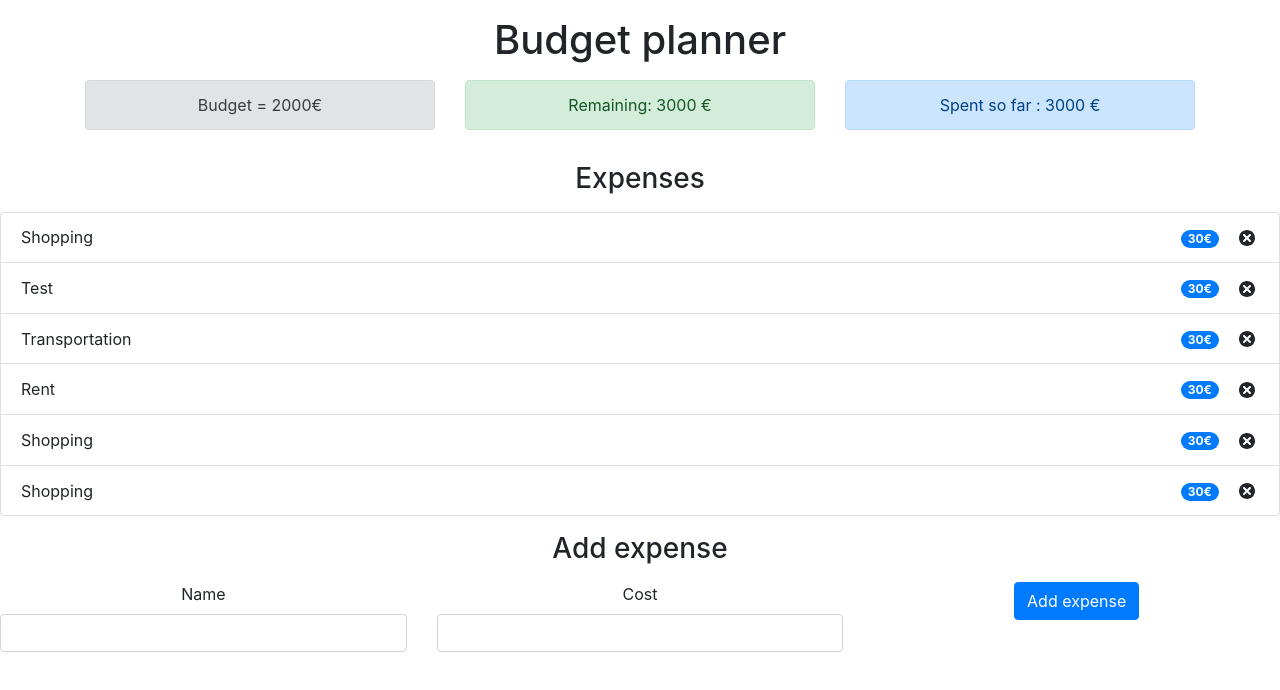
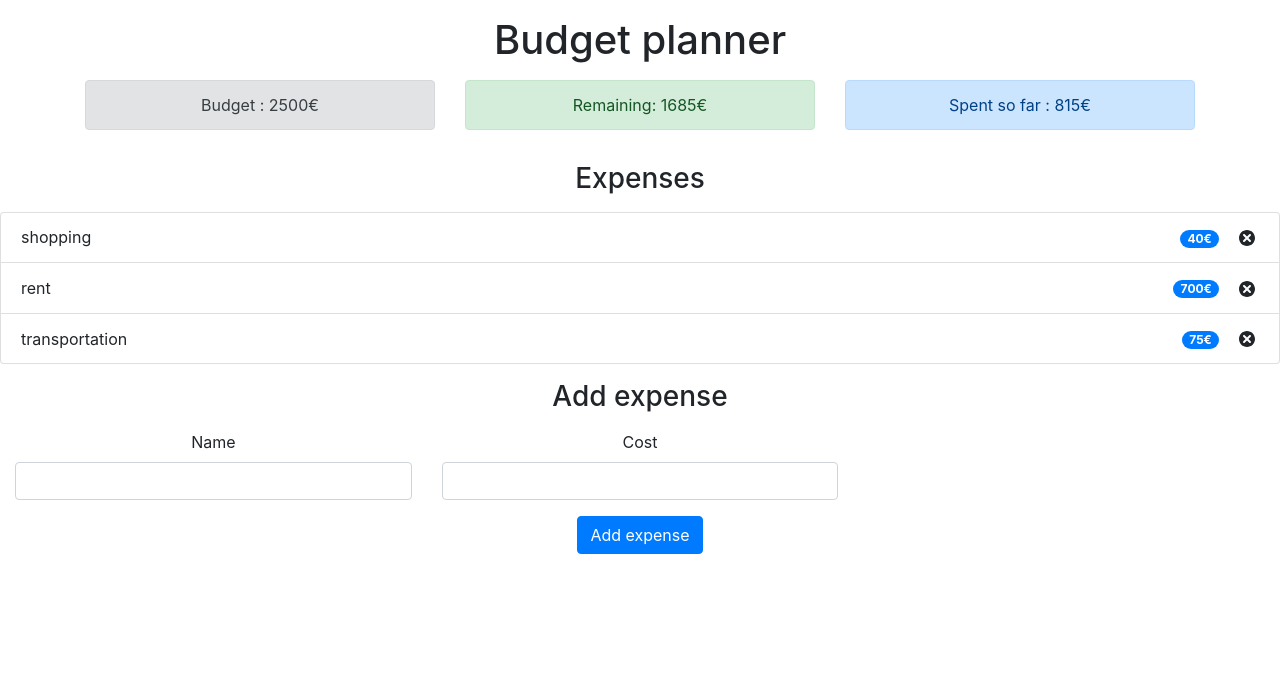
Before and after one commit to thomasl4012/budget-tracker, a React (Create React App) app: page / in a window 1280 px wide. Shown: the top 690 px of the page. Built offline with nearby package versions, Linux system fonts and the light colour scheme.

Commit message:
Add add expenses and delete logic

```diff
--- a/src/App.js
+++ b/src/App.js
@@ -6,9 +6,10 @@ import Remaining from "./components/Remaining";
 import Total from "./components/Total";
 import Expense from "./components/Expense";
 import AddExpenseForm from "./components/AddExpenseForm";
-
+import { AppProvider } from "./context/AppContext";
 function App() {
   return (
+    <AppProvider>
       <div className="App">
         <div className="container">
           <h1 className="mt-3">Budget planner</h1>
@@ -31,12 +32,13 @@ function App() {
           </div>
         </div>
         <h3 className="mt-3"> Add expense</h3>
-      <div className="row mt-3">
+        <div className=" mt-3">
           <div className="col-sm">
             <AddExpenseForm />
           </div>
         </div>
       </div>
+    </AppProvider>
   );
 }
 
--- a/src/components/AddExpenseForm.jsx
+++ b/src/components/AddExpenseForm.jsx
@@ -1,28 +1,54 @@
-import React from "react";
+import React, { useState, useContext } from "react";
+import { AppContext } from "../context/AppContext";
+import { v4 as uuidv4 } from "uuid";
 
 const AddExpenseForm = () => {
+  const { dispatch } = useContext(AppContext);
+  const [name, setName] = useState("");
+  const [cost, setCost] = useState("");
+
+  const onSubmit = (e) => {
+    e.preventDefault();
+    const expense = {
+      name: name,
+      cost: parseInt(cost),
+      id: uuidv4(),
+    };
+
+    dispatch({
+      type: "ADD_EXPENSE",
+      payload: expense,
+    });
+  };
+
   return (
-    <form>
+    <form onSubmit={onSubmit}>
       <div className="row">
-        <div className="col-sm">
-          <label for="name">Name</label>
+        <div class="col-sm col-lg-4">
+          <label htmlFor="name">Name</label>
           <input
             required="required"
             type="text"
             className="form-control"
             id="name"
+            value={name}
+            onChange={(e) => setName(e.target.value)}
           ></input>
         </div>
-        <div className="col-sm">
-          <label for="cost">Cost</label>
+        <div class="col-sm col-lg-4">
+          <label htmlFor="cost">Cost</label>
           <input
             required="required"
             type="text"
             className="form-control"
             id="cost"
+            value={cost}
+            onChange={(e) => setCost(e.target.value)}
           ></input>
         </div>
-        <div className="col-sm">
+      </div>
+      <div class="row mt-3">
+        <div class="col-sm">
           <button type="submit" className="btn btn-primary">
             Add expense
           </button>
--- a/src/components/Budget.jsx
+++ b/src/components/Budget.jsx
@@ -1,9 +1,11 @@
-import React from "react";
+import React, { useContext } from "react";
+import { AppContext } from "../context/AppContext";
 
 const Budget = () => {
+  const { budget } = useContext(AppContext);
   return (
     <div className="alert alert-secondary">
-      <span> Budget = 2000€</span>
+      <span> Budget : {budget}€</span>
     </div>
   );
 };
--- a/src/components/Expense.jsx
+++ b/src/components/Expense.jsx
@@ -1,15 +1,9 @@
-import React from "react";
+import React, { useContext } from "react";
 import ExpenseItem from "./ExpenseItem";
+import { AppContext } from "../context/AppContext";
+const Expense = () => {
+  const { expenses } = useContext(AppContext);
 
-const Expense = () => {
-  const expenses = [
-    { id: 123, name: "Shopping", cost: 30 },
-    { id: 123, name: "Test", cost: 30 },
-    { id: 123, name: "Transportation", cost: 30 },
-    { id: 123, name: "Rent", cost: 30 },
-    { id: 123, name: "Shopping", cost: 30 },
-    { id: 123, name: "Shopping", cost: 30 },
-  ];
   return (
     <div>
       <ul className="list-group">
--- a/src/components/ExpenseItem.jsx
+++ b/src/components/ExpenseItem.jsx
@@ -1,13 +1,22 @@
-import React from "react";
+import React, { useContext } from "react";
 import { TiDelete } from "react-icons/ti";
+import { AppContext } from "../context/AppContext";
 
 const ExpenseItem = ({ name, id, cost }) => {
+  const { dispatch } = useContext(AppContext);
+
+  const handleDelete = () => {
+    dispatch({
+      type: "DELETE",
+      payload: id,
+    });
+  };
   return (
     <li className="list-group-item d-flex justify-content-between align-items-center">
       {name}
       <div>
         <span className="badge badge-primary badge-pill mr-3">{cost}€</span>
-        <TiDelete size="1.5em" />
+        <TiDelete size="1.5em" onClick={handleDelete} />
       </div>
     </li>
   );
--- a/src/components/Remaining.jsx
+++ b/src/components/Remaining.jsx
@@ -1,9 +1,17 @@
-import React from "react";
+import React, { useContext } from "react";
+
+import { AppContext } from "../context/AppContext";
 
 const Remaining = () => {
+  const { expenses, budget } = useContext(AppContext);
+  const totalOfExpenses = expenses.reduce((total, item) => {
+    return (total = total + item.cost);
+  }, 0);
+  const alertType = totalOfExpenses > budget ? "alert-danger" : "alert-success";
+  console.log(totalOfExpenses);
   return (
-    <div className="alert alert-success">
-      <span>Remaining: 3000 €</span>
+    <div className={`alert ${alertType}`}>
+      <span>Remaining: {budget - totalOfExpenses}€</span>
     </div>
   );
 };
--- a/src/components/Total.jsx
+++ b/src/components/Total.jsx
@@ -1,9 +1,14 @@
-import React from "react";
+import React, { useContext } from "react";
+import { AppContext } from "../context/AppContext";
 
 const Total = () => {
+  const { expenses } = useContext(AppContext);
+  const total = expenses.reduce((total, item) => {
+    return (total += item.cost);
+  }, 0);
   return (
     <div className="alert alert-primary">
-      <span>Spent so far : 3000 €</span>
+      <span>Spent so far : {total}€</span>
     </div>
   );
 };
--- /dev/null
+++ b/src/context/AppContext.js
@@ -0,0 +1,43 @@
+import { createContext, useReducer } from "react";
+
+const AppReducer = (state, action) => {
+  switch (action.type) {
+    case "ADD_EXPENSE":
+      return {
+        ...state,
+        expenses: [...state.expenses, action.payload],
+      };
+    case "DELETE":
+      return {
+        ...state,
+        expenses: state.expenses.filter(
+          (expense) => expense.id !== action.payload
+        ),
+      };
+    default:
+      return state;
+  }
+};
+
+const initialState = {
+  budget: 2500,
+  expenses: [
+    { id: 123, name: "shopping", cost: 40 },
+    { id: 124, name: "rent", cost: 700 },
+    { id: 125, name: "transportation", cost: 75 },
+  ],
+};
+
+export const AppContext = createContext();
+
+export const AppProvider = (props) => {
+  const [state, dispatch] = useReducer(AppReducer, initialState);
+
+  return (
+    <AppContext.Provider
+      value={{ budget: state.budget, expenses: state.expenses, dispatch }}
+    >
+      {props.children}
+    </AppContext.Provider>
+  );
+};
```
Lines whose indentation alone changed are shown as unchanged.
